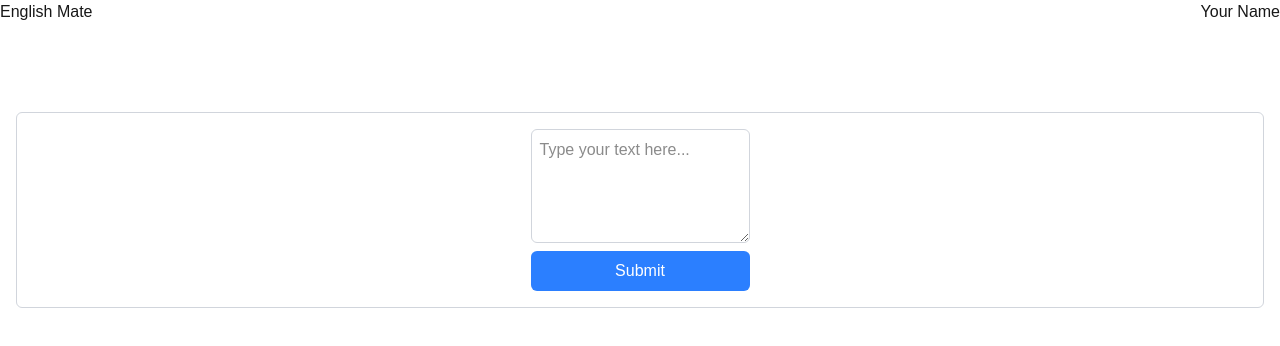
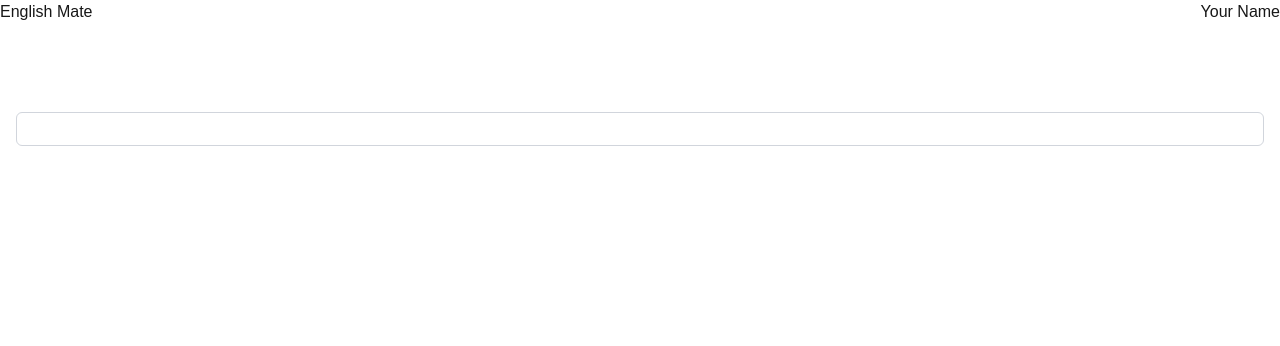
Before and after one commit to SunyeongJ-dev/english-mate, a Next.js app: page / in a window 1280 px wide. Shown: the top 346 px of the page. Built offline with nearby package versions, Linux system fonts and the light colour scheme.

Commit message:
fix: preserve input on error and clear it only after a successful review

```diff
--- a/app/page.tsx
+++ b/app/page.tsx
@@ -15,15 +15,16 @@
     e.preventDefault();
     const text = input.trim();
     if (!text) return;
-    setInput("");
     setState({ status: "loading" });
 
     try {
       const result = await requestReview(text);
+      setInput("");
       const reviewedResult = createHistoryItem(text, result, language);
       setState({ status: "result", item: reviewedResult });
     } catch (error) {
       setState({ status: "error", message: "An error occurred while processing your request." });
+      console.error("Error during requestReview:", error);
     }
   };
 
@@ -58,7 +59,7 @@
           aria-label="chat"
           className="flex flex-col items-center justify-center gap-4 border border-gray-300 rounded-md p-4"
         >
-            {state.status === "waiting" && (
+            {state.status === "waiting" || state.status === "error" && (
               <form onSubmit={handleSubmit} className="flex flex-col gap-2">
                 <textarea
                   value={input}
```
